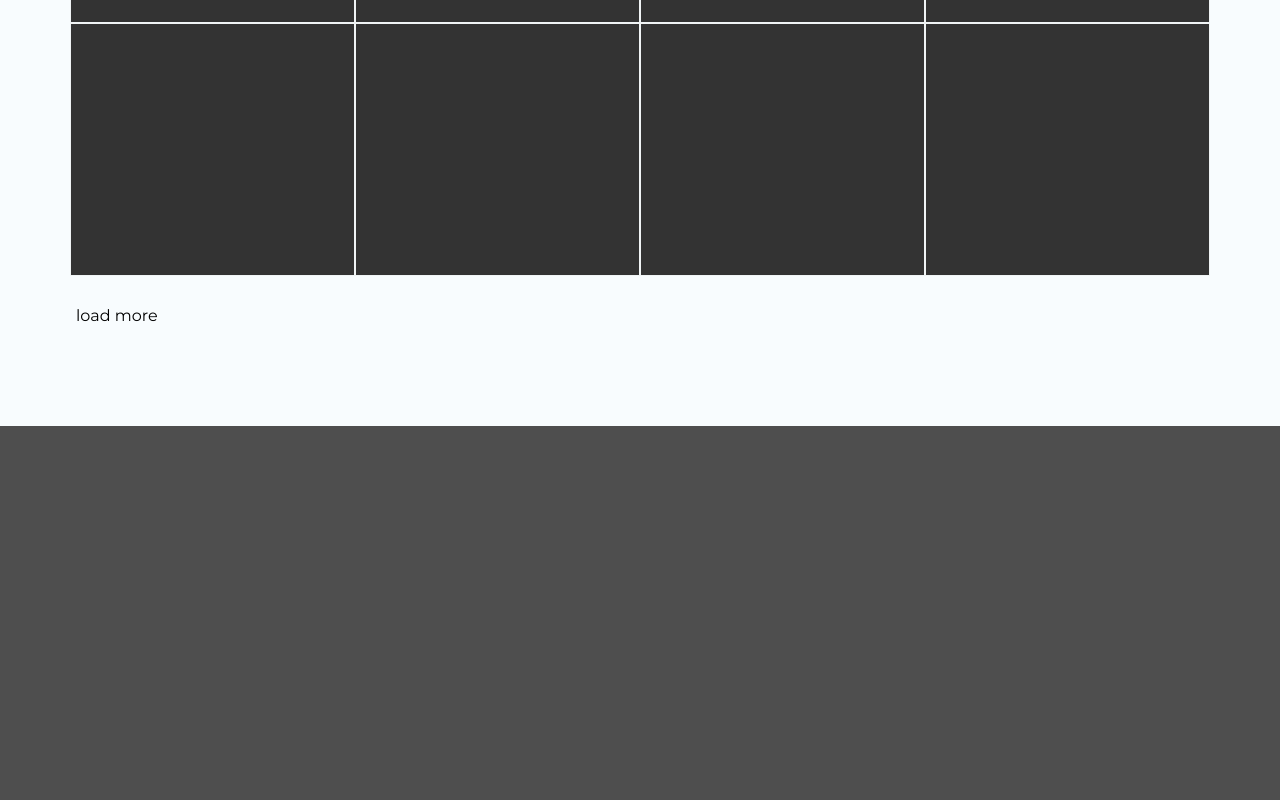
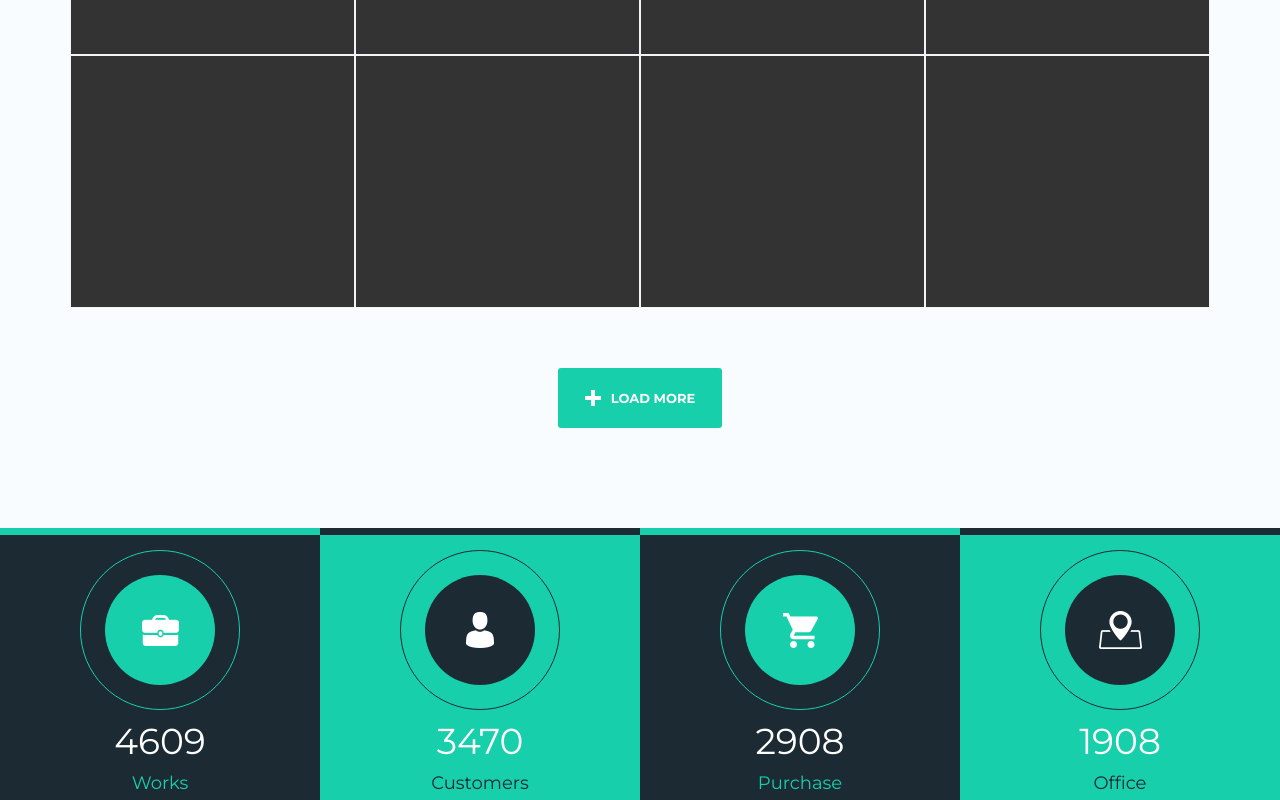
Before and after one commit to see-mik/preview_1, a website: page index.html in a window 1280 px wide. Shown: the part 3456-4256 px from the top of the page. Before the commit the page ends 3882 px from the top, so only its background shows below. Drawn offline with nearby package versions, Linux system fonts and the light colour scheme; files that its build step writes are made by us from their sources.

Commit message:
add success section

```diff
--- a/index.html
+++ b/index.html
@@ -469,10 +469,46 @@
                         </div>
 
                         <div class="filter__footer">
-                            <button class="portfolio__more">load more</button>
+                            <button class="filter__more btn _green">
+                                <i class="filter__more-icon"></i>
+                                <span>load more</span>
+                            </button>
                         </div>
                     </div>
                 </div>
+            </section>
+
+            <section id="success" class="success">
+                <ul class="option-line">
+                    <li class="option-line__item success__item">
+                        <span class="success__icon">
+                            <img src="img/icon/case.png" alt="case">
+                        </span>
+                        <span class="success__count">4609</span>
+                        <span class="success__text">Works</span>
+                    </li>
+                    <li class="option-line__item success__item">
+                        <span class="success__icon">
+                            <img src="img/icon/person.png" alt="case">
+                        </span>
+                        <span class="success__count">3470</span>
+                        <span class="success__text">Customers</span>
+                    </li>
+                    <li class="option-line__item success__item">
+                        <span class="success__icon">
+                            <img src="img/icon/bin.png" alt="case">
+                        </span>
+                        <span class="success__count">2908</span>
+                        <span class="success__text">Purchase</span>
+                    </li>
+                    <li class="option-line__item success__item">
+                        <span class="success__icon">
+                            <img src="img/icon/map_point.png" alt="case">
+                        </span>
+                        <span class="success__count">1908</span>
+                        <span class="success__text">Office</span>
+                    </li>
+                </ul>
             </section>
         </div>
 
--- a/scss/lib/_helper.scss
+++ b/scss/lib/_helper.scss
@@ -52,7 +52,7 @@
 
 .option-line {
     width: 100%;
-    height: 30vh;
+    height: 34vh;
     display: flex;
     align-items: stretch;
 
--- a/scss/main.scss
+++ b/scss/main.scss
@@ -17,3 +17,4 @@
 @import "modules/features";
 @import "modules/experience";
 @import "modules/portfolio";
+@import "modules/success";
--- a/scss/modules/_portfolio.scss
+++ b/scss/modules/_portfolio.scss
@@ -3,6 +3,8 @@
 
 
     .filter {
+        $me: ".filter";
+
         &__head {
             display: flex;
             justify-content: center;
@@ -45,7 +47,7 @@
         &__body {
             display: flex;
             flex-wrap: wrap;
-            margin-bottom: 30px;
+            margin-bottom: 60px;
 
             @include transition-all(0.5s);
         }
@@ -84,7 +86,6 @@
                 height: $w_xl/4.5 + px;
             }
         }
-    }
 
         &__footer {
             @include _row;
@@ -92,8 +93,26 @@
         }
 
         &__more {
-        display: inline-block;
+            @include _row;
+
+            align-items: center;
+            justify-content: center;
             margin: 0 auto;
+        }
+
+        &__more:hover #{$me}__more-icon {
+            transform: rotate(90deg);
+        }
+
+        &__more-icon {
+            @include transition-all;
+
+            background: url("#{$svg}/plus.svg") 0 0 no-repeat;
+            display: block;
+            width: 16px;
+            height: 16px;
+            margin-right: 10px;
+        }
     }
 }
 
--- /dev/null
+++ b/scss/modules/_success.scss
@@ -0,0 +1,61 @@
+.success {
+    $me: ".success";
+
+    &__item:nth-child(even) {
+        border-color: $dark-blue_c;
+
+        #{$me}__text {
+            color: $dark-blue_c;
+        }
+
+        #{$me}__icon {
+            background-color: $dark-blue_c;
+
+            &::before {
+                border-color: $dark-blue_c;
+            }
+        }
+    }
+
+    &__icon {
+        display: flex;
+        flex: 1 0 auto;
+        justify-content: center;
+        align-items: center;
+        background-color: $main_c;
+        width: 110px;
+        height: 110px;
+        margin: 35px;
+        position: relative;
+        border-radius: 50%;
+        z-index: 1;
+
+        img {
+            margin-bottom: 0;
+        }
+
+        &::before {
+            content: "";
+            border: 1px solid $main_c;
+            border-radius: 50%;
+            position: absolute;
+            top: -25px;right: -25px;bottom: -25px;left: -25px;
+            z-index: -1;
+        }
+    }
+
+    &__count {
+        margin-bottom: 10px;
+        color: #fff;
+        font-size: 36px;
+        line-height: 1.2;
+    }
+
+    &__text {
+        color: $main_c;
+        font-size: 18px;
+        line-height: 1.2;
+        text-transform: capitalize;
+    }
+
+}
```
Also changed, not shown: img/icon/more.png (deleted), img/svg/plus.svg (added). Lines whose indentation alone changed are shown as unchanged.
